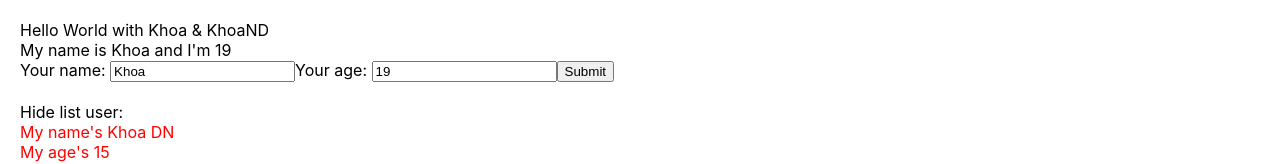
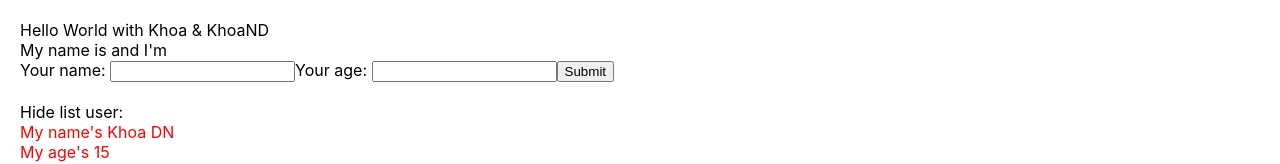
Before and after one commit to Khoa-Dam/my-react-app, a React (Create React App) app: page / in a window 1280 px wide. Shown: the top 164 px of the page. Built offline with nearby package versions, Linux system fonts and the light colour scheme.

Commit message:
fucntion as props

```diff
--- /dev/null
+++ b/src/components/AddUserInfor.js
@@ -0,0 +1,55 @@
+import React from "react";
+
+class AddUserInfor extends React.Component {
+
+  state = {
+    name: "",
+    address: "NguoiVN",
+    age: '',
+  };
+
+  handleOnChangeInput = (event) => {
+    this.setState({
+      name: event.target.value,
+    })
+  }
+  handleOnChangeAge = (event) => {
+    this.setState({
+      age: event.target.value,
+    })
+  }
+
+  handleOnSubmit(event) {
+    event.preventDefault();
+
+    this.props.handleAddNewUser({
+      id: Math.floor(Math.random() * 100 + 1) + '-random',
+      name: this.state.name,
+      age: this.state.age,
+    });
+  }
+  render() {
+    return (
+      <div>
+        My name is {this.state.name} and I'm {this.state.age}
+        {/* <button onClick={(event) =>this.handleClick(event)}>Click me</button> */}
+        <form onSubmit={(event) => this.handleOnSubmit(event)}>
+          <label>Your name: </label>
+          <input
+            value={this.state.name}
+            type="text"
+            onChange={(event) => { this.handleOnChangeInput(event) }}
+          />
+          <label>Your age: </label>
+          <input
+            value={this.state.age}
+            type="text"
+            onChange={(event) => { this.handleOnChangeAge(event) }}
+          />
+          <button>Submit</button>
+        </form>
+      </div>
+    )
+  }
+}
+export default AddUserInfor;
--- a/src/components/MyComponent.js
+++ b/src/components/MyComponent.js
@@ -2,7 +2,7 @@
 // function component
 
 import React from "react";
-import UserInfor from "./UserInfor.js";
+import AddUserInfor from "./AddUserInfor.js";
 import DisplayInfor from "./DisplayInfor.js";
 class MyComponent extends React.Component {
   state = {
@@ -12,14 +12,29 @@
       { id: 3, name: "Khoa", age: "30" },
     ],
   };
+
+  handleAddNewUser = (userObj) => {
+    // let listUsersNew = this.state.listUsers;
+    // listUsersNew.unshift(userObj)
+    // this.setState({
+    //   listUsers: listUsersNew,
+    // })
+    this.setState({
+      // listUsers: [userObj, ...this.state.listUsers],
+      listUsers: [...this.state.listUsers, userObj],
+    })
+  }
   //JSX
   render() {
     // DRY: don't repeat youself
     return (
       <div>
-        <UserInfor />
+        <AddUserInfor
+          handleAddNewUser={this.handleAddNewUser}
+        />
         <br></br>
-        <DisplayInfor listUsers={this.state.listUsers} />
+        <DisplayInfor listUsers={this.state.listUsers}
+        />
       </div>
     );
   }
--- a/src/components/UserInfor.js
+++ /dev/null
@@ -1,50 +0,0 @@
-import React from "react";
-
-class UserInfor extends React.Component {
-
-  state = {
-    name: "Khoa",
-    address: "NguoiVN",
-    age: 19,
-  };
-
-  handleOnChangeInput = (event) => {
-    this.setState({
-      name : event.target.value,
-    })
-  }
-  handleOnChangeAge = (event) => {
-    this.setState({
-      age : event.target.value,
-    })
-  }
-
-  handleOnSubmit(event) {
-    event.preventDefault();
-    console.log(this.state);
-  }
-  render(){
-    return (
-      <div>
-      My name is {this.state.name} and I'm {this.state.age}
-      {/* <button onClick={(event) =>this.handleClick(event)}>Click me</button> */}
-      <form onSubmit={(event) => this.handleOnSubmit(event)}>
-      <label>Your name: </label>
-        <input
-        value = {this.state.name}
-        type ="text"
-          onChange = {(event) => {this.handleOnChangeInput(event)}}
-        />
-      <label>Your age: </label>
-        <input
-        value = {this.state.age}
-        type ="text"
-          onChange = {(event) => {this.handleOnChangeAge(event)}}
-        />
-        <button>Submit</button>
-      </form>
-    </div>
-    )
-  }
-}
-export default UserInfor;
```
